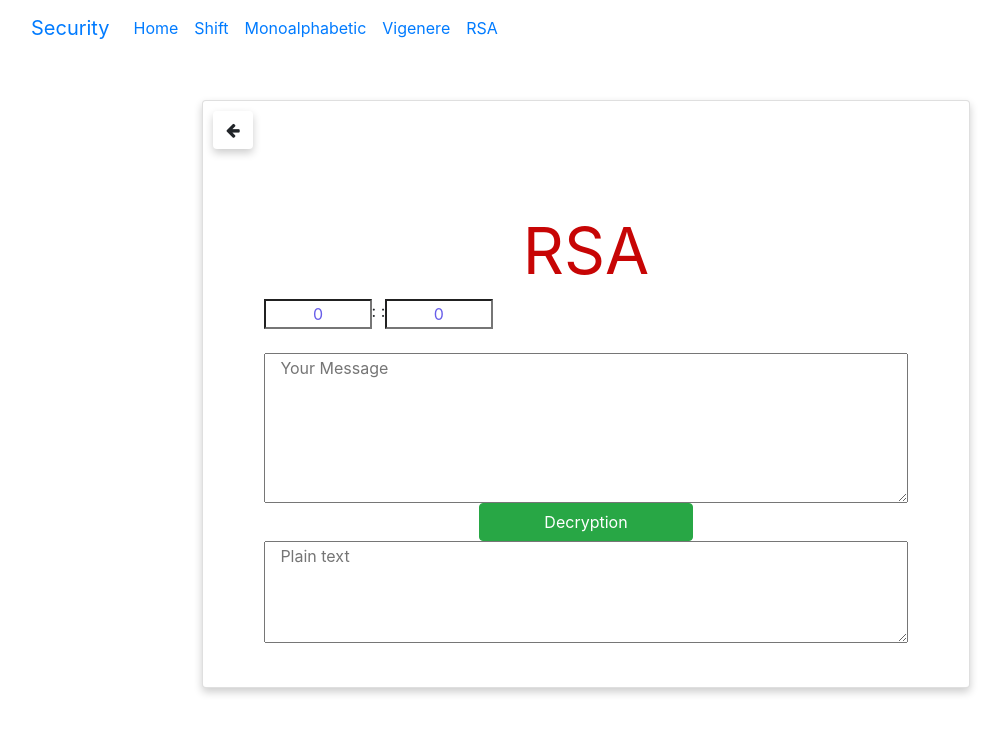
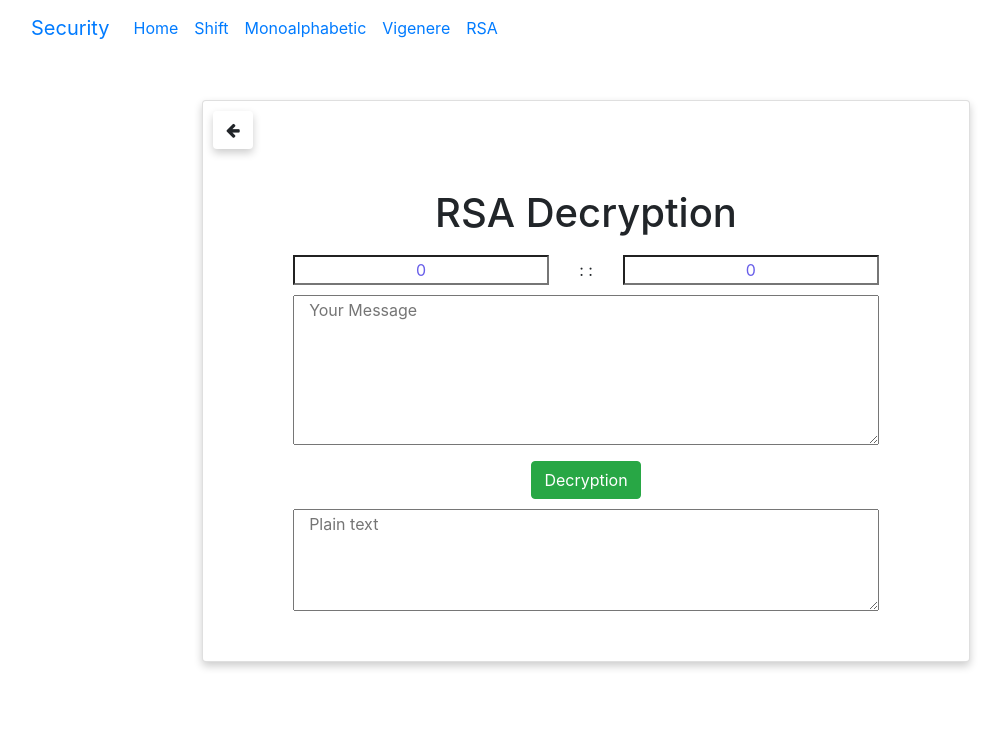
Before and after one commit to padonlabhat/Project_Security_3.2, an Angular app: page /rsa-de in a window 1280 px wide. Shown: the top 734 px of the page, without its empty margins (54-1058 px from the left). Built offline with nearby package versions, Linux system fonts and the light colour scheme.

Commit message:
Update RSA

```diff
--- a/src/app/rsa-de/rsa-de.component.css
+++ b/src/app/rsa-de/rsa-de.component.css
@@ -1,4 +1,7 @@
-
+.row {
+    margin-top: 10px;
+    align-items: center;
+}
 .text_ p{
     font-size: 400%;
     font-weight: 400;
--- a/src/app/rsa-de/rsa-de.component.html
+++ b/src/app/rsa-de/rsa-de.component.html
@@ -1,23 +1,34 @@
-<br>
-<!doctype html>
-<html lang="en">
-<body>
-    <div class="text_">
-        <p style="text-align:center">RSA</p>
+<div class="container">
+    <div class="row" style="text-align:center">
+        <div class="col">
+            <h1>RSA Decryption</h1>
+        </div>
     </div>
     <div class="row">
-        <input class="col-md-2"[(ngModel)]="data.d" name="d" value="" placeholder="Input d" style="text-align:center"> : :
-        <input class="col-md-2"[(ngModel)]="data.n" name="n" value="" placeholder="Input n" style="text-align:center">
-     </div>
-    <br>
+        <div class="col">
+            <input [(ngModel)]="data.d" name="d" value="" placeholder="Input d" style="text-align:center">
+        </div>
+        <div class="col" style="text-align:center">
+            : :
+        </div>
+        <div class="col">
+            <input [(ngModel)]="data.n" name="n" value="" placeholder="Input n" style="text-align:center">
+        </div>
+    </div>
     <div class="row">
-        <textarea [(ngModel)]="data.text" name="text" class="col-md-12" rows="6" placeholder="Your Message" >
-        </textarea>
-        <div class="col-md-4"></div>
-        <button class="btn btn-success  col-md-4 " type="submit" (click)="Rsa_de_()">Decryption</button>
-        <textarea name="user_message" class="col-md-12" rows="4" placeholder="Plain text">{{data_}}</textarea>
+        <div class="col">
+            <textarea [(ngModel)]="data.text" name="text" class="col-md-12" rows="6"
+                placeholder="Your Message"></textarea>
+        </div>
     </div>
-
-
-</body>
-</html>
+    <div class="row">
+        <div class="col" style="text-align:center">
+            <button class="btn btn-success" type="submit" (click)="Rsa_de_()">Decryption</button>
+        </div>
+    </div>
+    <div class="row">
+        <div class="col">
+            <textarea name="user_message" class="col-md-12" rows="4" placeholder="Plain text">{{data_}}</textarea>
+        </div>
+    </div>
+</div>
--- a/src/app/rsa-en/rsa-en.component.css
+++ b/src/app/rsa-en/rsa-en.component.css
@@ -1,13 +1,18 @@
+.row {
+    margin-top: 10px;
+    align-items: center;
+    text-align: center;
+    width: 400px;
+}
 
-.text_ p{
-    font-size: 400%;
-    font-weight: 400;
-    text-transform: none;
-    color: rgb(199, 5, 5);
+textarea {
+    width: 300px;
+    padding-left: 10px;
+    border-radius: 10px;
+    justify-content: center;
     text-align: justify;
-    margin: auto;
 }
-about-us {
+/* about-us {
     background-image:linear-gradient(rgba(18, 172, 234, 0.42),     rgba(0, 191, 255, 0.55));
     background-size: cover;
     background-attachment: scroll;
@@ -43,4 +48,4 @@ about-us {
     padding: 310px 0px 0px;
     text-align: center;
     margin: auto;
-}
+} */
--- a/src/app/rsa-en/rsa-en.component.html
+++ b/src/app/rsa-en/rsa-en.component.html
@@ -1,24 +1,37 @@
-<br>
-<!doctype html>
-<html lang="en">
-<body>
-    <div class="text_">
-        <p style="text-align:center">RSA</p>
+<div class="container">
+    <div class="row" style="text-align:center">
+        <div class="col">
+            <h1>RSA Encryption</h1>
+        </div>
     </div>
     <div class="row">
-        <textarea [(ngModel)]="text.text" name="text" class="col-md-12" rows="6" placeholder="Your Message">
-        </textarea>
-        <div class="col-md-4"></div>
-        <button class="btn btn-primary  col-md-4 " type="submit" (click)="Rsa_en()">Encryption</button>
+        <div class="col">
+            <textarea [(ngModel)]="text.text" name="text" rows="6" placeholder="Your Message"></textarea>
+        </div>
     </div>
-
     <div class="row">
-        <textarea name="user_message" class="col-md-12" rows="6" placeholder="Cipher text">{{data.text}}</textarea>
-        <div class="col-md-4"></div>
-        <button class="btn btn-danger  col-md-4 " type="submit" (click)="Rsa_de()">Decryption</button>
-        <textarea name="user_message" class="col-md-12" rows="4" placeholder="Plain text">{{data_}}</textarea>
+        <div class="col">
+            <button class="btn btn-primary" type="submit" (click)="Rsa_en()">Encryption</button>
+        </div>
     </div>
-
-</body>
-
-</html>
+    <div class="row">
+        <div class="col">
+            <textarea name="user_message" rows="6" placeholder="Cipher text">{{data.text}}</textarea>
+        </div>
+    </div>
+    <div class="row">
+        <div class="col">
+            <button class="btn btn-danger" type="submit" (click)="Rsa_de()">Decryption</button>
+        </div>
+    </div>
+    <div class="row">
+        <div class="col">
+            <textarea name="user_message" rows="4" placeholder="Plain text">{{data_}}</textarea>
+        </div>
+    </div>
+    <div class="row">
+        <div class="col">
+            <a href="rsa-de">Decryption</a>
+        </div>
+    </div>
+</div>
```
